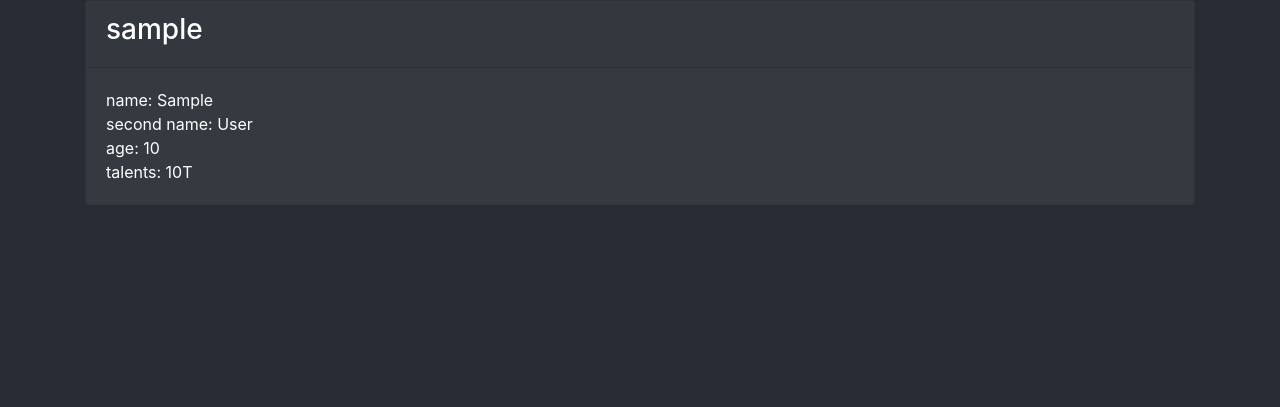
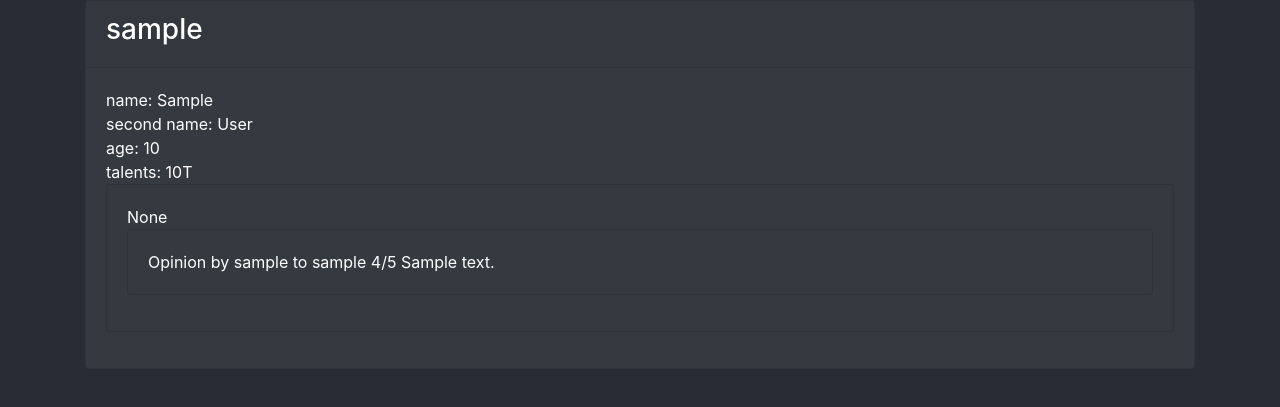
Before and after one commit to Rychh/TalentHub_v1, a Django app: a page that uses templates/profile.html in a window 1280 px wide. Shown: the part 96-503 px from the top of the page. Run offline with Django 3.2, Linux system fonts and the light colour scheme; a user stored in the database is signed in; tables that the repository leaves empty hold one stand-in row (values such as "Sample post"); some libraries are stand-ins or nearby versions.

Commit message:
added opinions in profile

```diff
--- a/talenthub/views.py
+++ b/talenthub/views.py
@@ -57,8 +57,11 @@ def search(request):
 
 @require_GET
 def profile(request, username):
-    profile = Profile.objects.filter(user__username=username)
-    context = {'profile': profile.first()}
+    profile = Profile.objects.filter(user__username=username).first()
+    opinions = Review.objects.filter(reviewed__user=profile.user).order_by('category')
+    opinions = Review.objects.filter(reviewed__user=get_user(request)).order_by('category')
+
+    context = {'profile': profile, 'opinions': opinions}
 
     return render(request, 'profile.html', context)
 
--- a/templates/profile.html
+++ b/templates/profile.html
@@ -21,6 +21,25 @@
                         second name: {{profile.last_name}} <br>
                         age: {{profile.age}} <br>
                         talents: {{profile.balance}}T <br>
+                        {% if opinions %}
+                            {% regroup opinions by opinion as opinion_list %}
+                            {% for opinion in opinion_list %}
+                                <div class="card mb-3 bg-dark">
+                                    <div class="card-body">
+                                        {{ opinion.grouper }}
+                                        {% for c in opinion.list %}
+                                            <div class="card mb-3 bg-dark">
+                                                <div class="card-body">
+                                                    Opinion by {{ c.author }} to {{ c.reviewed }} {{ c.rating }}/5 {{ c.description }}
+                                                </div>
+                                            </div>
+                                        {% endfor %}
+                                    </div>
+                                </div>
+                            {% endfor %}
+                        {% else %}
+                            <p>No opinions available</p>
+                        {% endif%}
                     {% else %}
                         No such profile in the data base
                     {% endif %}
```
